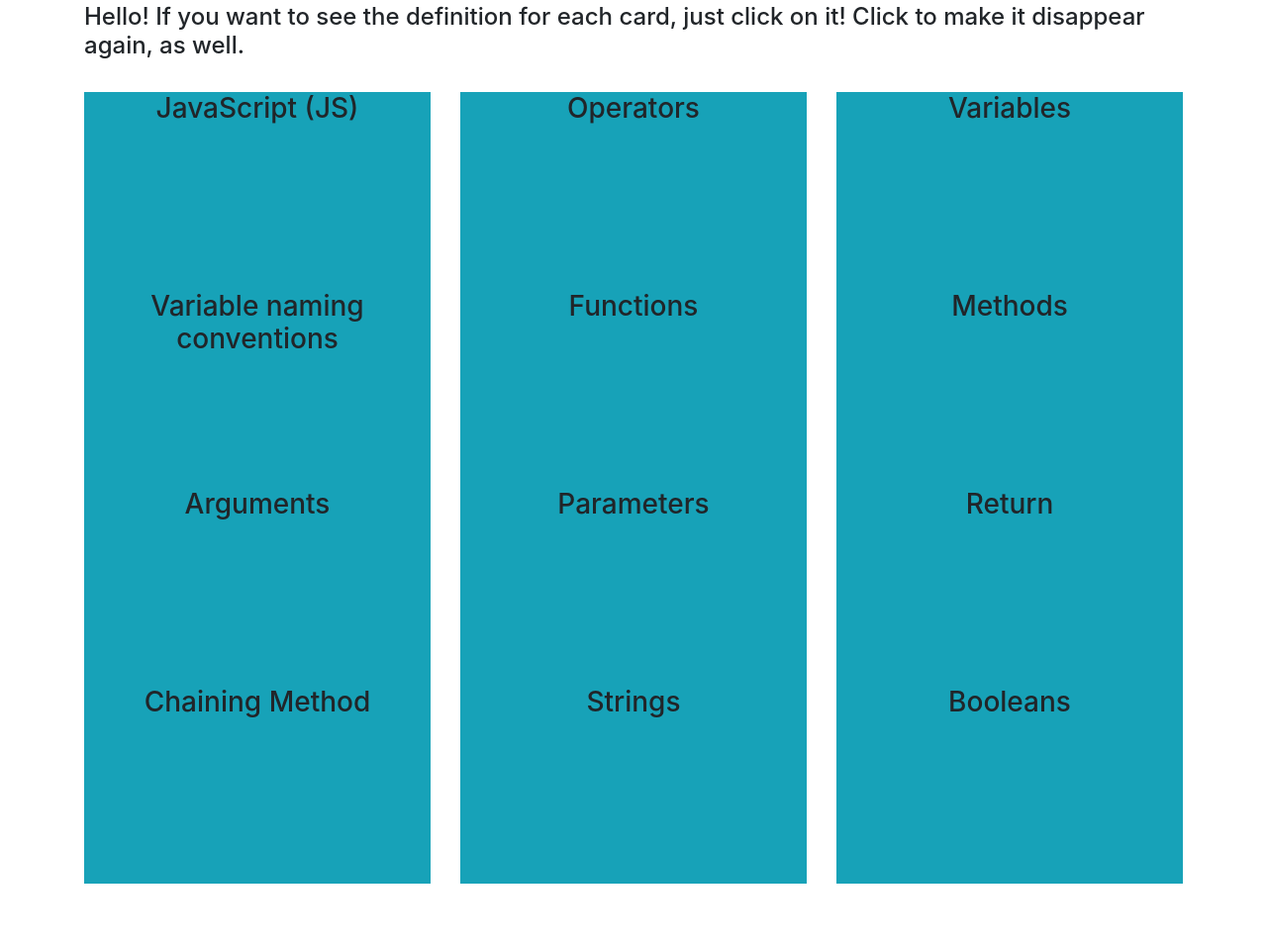
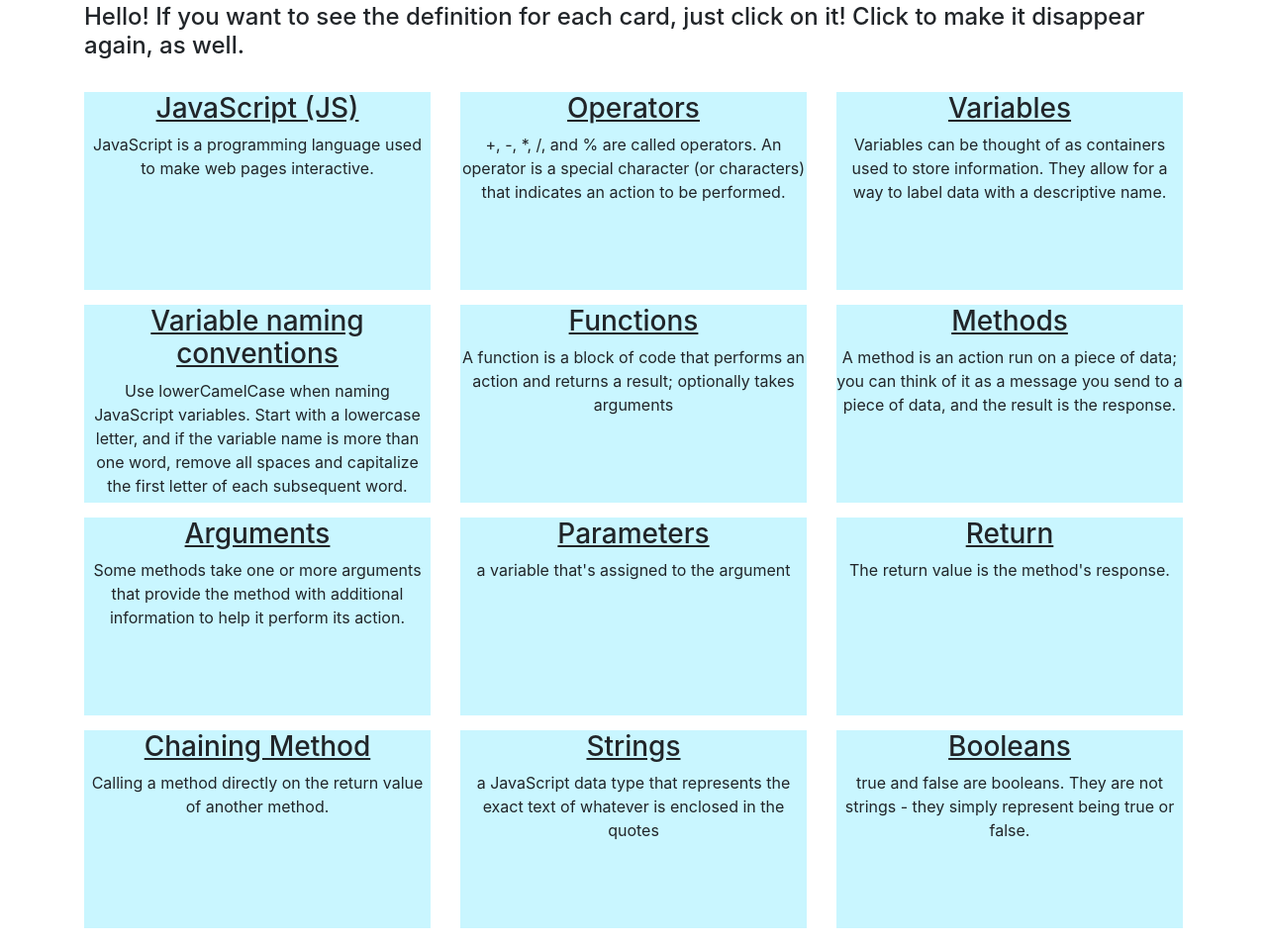
Before and after one commit to eyesicedover/flashcards, a plain HTML site: page index.html in a window 1280 px wide. Shown: the part 213-1166 px from the top of the page at 99% size. Before the commit the page ends 1106 px from the top, so only its background shows below. Drawn offline with Linux system fonts and the light colour scheme.

Commit message:
add card definitions, add style to card panels

```diff
--- a/css/styles.css
+++ b/css/styles.css
@@ -1,4 +1,12 @@
 .panel {
   width: 350px;
   height:200px;
+  margin-bottom: 15px;
 }
+.panel {
+  background-color: #c9f6ff;
+}
+
+.panel-heading {
+  text-decoration: underline;
+}
--- a/index.html
+++ b/index.html
@@ -14,71 +14,109 @@
       </div>
       <h4>Hello! If you want to see the definition for each card, just click on it! Click to make it disappear again, as well.</h4>
       <br>
+      <div class="clickable">
         <div class="row">
           <div class="col-md-4">
-          <div class="panel text-center bg-info">
+            <div class="panel text-center">
+              <div class="panel-heading">
                 <h3>JavaScript (JS)</h3>
+              </div>
+              <p>JavaScript is a programming language used to make web pages interactive.</p>
             </div>
           </div>
           <div class="col-md-4">
-          <div class="panel text-center bg-info">
+            <div class="panel text-center">
+              <div class="panel-heading">
                 <h3>Operators</h3>
+              </div>
+              <p>+, -, *, /, and % are called operators. An operator is a special character (or characters) that indicates an action to be performed.</p>
             </div>
           </div>
           <div class="col-md-4">
-          <div class="panel text-center bg-info">
+            <div class="panel text-center">
+              <div class="panel-heading">
                 <h3>Variables</h3>
+              </div>
+              <p>Variables can be thought of as containers used to store information. They allow for a way to label data with a descriptive name.</p>
             </div>
           </div>
         </div>
         <div class="row">
           <div class="col-md-4">
-          <div class="panel text-center bg-info">
+            <div class="panel text-center">
+              <div class="panel-heading">
                 <h3>Variable naming conventions</h3>
+              </div>
+              <p>Use lowerCamelCase when naming JavaScript variables. Start with a lowercase letter, and if the variable name is more than one word, remove all spaces and capitalize the first letter of each subsequent word.</p>
             </div>
           </div>
           <div class="col-md-4">
-          <div class="panel text-center bg-info">
+            <div class="panel text-center">
+              <div class="panel-heading">
                 <h3>Functions</h3>
+              </div>
+              <p>A function is a block of code that performs an action and returns a result; optionally takes arguments</p>
             </div>
           </div>
           <div class="col-md-4">
-          <div class="panel text-center bg-info">
+            <div class="panel text-center">
+              <div class="panel-heading">
                 <h3>Methods</h3>
+              </div>
+              <p>A method is an action run on a piece of data; you can think of it as a message you send to a piece of data, and the result is the response.</p>
             </div>
           </div>
         </div>
         <div class="row">
           <div class="col-md-4">
-          <div class="panel text-center bg-info">
+            <div class="panel text-center">
+              <div class="panel-heading">
                 <h3>Arguments</h3>
+              </div>
+              <p>Some methods take one or more arguments that provide the method with additional information to help it perform its action.</p>
             </div>
           </div>
           <div class="col-md-4">
-          <div class="panel text-center bg-info">
+            <div class="panel text-center">
+              <div class="panel-heading">
                 <h3>Parameters</h3>
+              </div>
+              <p>a variable that's assigned to the argument</p>
             </div>
           </div>
           <div class="col-md-4">
-          <div class="panel text-center bg-info">
+            <div class="panel text-center">
+              <div class="panel-heading">
                 <h3>Return</h3>
+              </div>
+              <p>The return value is the method's response.</p>
             </div>
           </div>
         </div>
         <div class="row">
           <div class="col-md-4">
-          <div class="panel text-center bg-info">
+            <div class="panel text-center">
+              <div class="panel-heading">
                 <h3>Chaining Method</h3>
+              </div>
+              <p>Calling a method directly on the return value of another method.</p>
             </div>
           </div>
           <div class="col-md-4">
-          <div class="panel text-center bg-info">
+            <div class="panel text-center">
+              <div class="panel-heading">
                 <h3>Strings</h3>
+              </div>
+              <p>a JavaScript data type that represents the exact text of whatever is enclosed in the quotes</p>
             </div>
           </div>
           <div class="col-md-4">
-          <div class="panel text-center bg-info">
+            <div class="panel text-center">
+              <div class="panel-heading">
                 <h3>Booleans</h3>
+              </div>
+              <p>true and false are booleans. They are not strings - they simply represent being true or false.</p>
+            </div>
           </div>
         </div>
       </div>
--- a/js/scripts.js
+++ b/js/scripts.js
@@ -0,0 +1,31 @@
+$(document).ready(function() {
+  $("#jsDef").click(function() {
+    $(".clickable").removeClass();
+    $("#jsDef").toggleClass("defFlip");
+  });
+
+  $("#operatorDef").click(function() {
+    $(".clickable").removeClass();
+    $("#operatorDef").toggleClass("defFlip");
+ });
+
+  $("#variablesDef").click(function() {
+    $(".clickable").removeClass();
+    $("#variablesDef").toggleClass("defFlip");
+  });
+
+  $("namingDef").click(function() {
+    $(".clickable").removeClass();
+    $("namingDef").toggleClass("defFlip");
+  });
+
+  $("#functionsDef").click(function() {
+    $(".clickable").removeClass();
+    $("functionsDef").toggleClass("defFlip");
+  });
+
+  $("#methodsDef").click(function() {
+    $(".clickable").removeClass();
+    $("#methodsDef").toggleClass("defFlip");
+  });
+});
```
Lines whose indentation alone changed are shown as unchanged.
